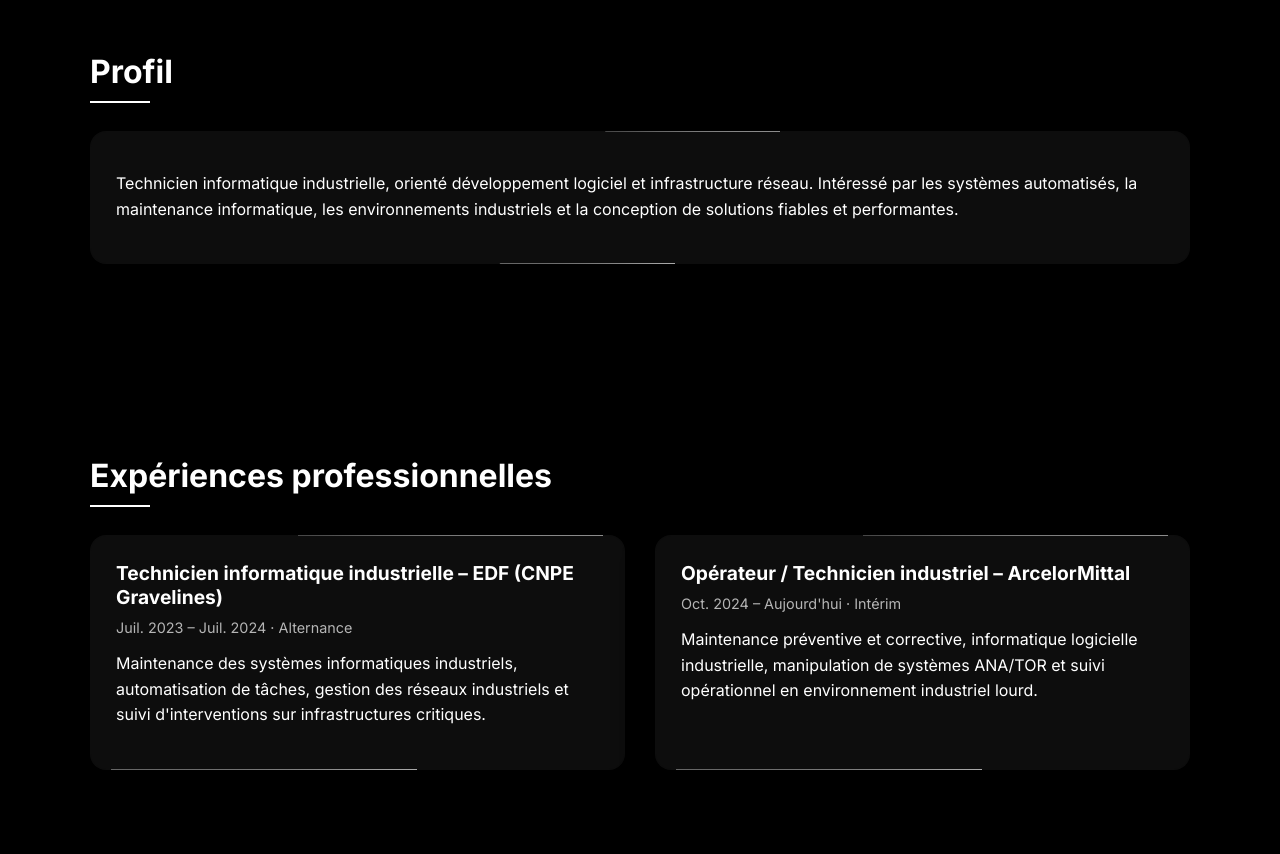
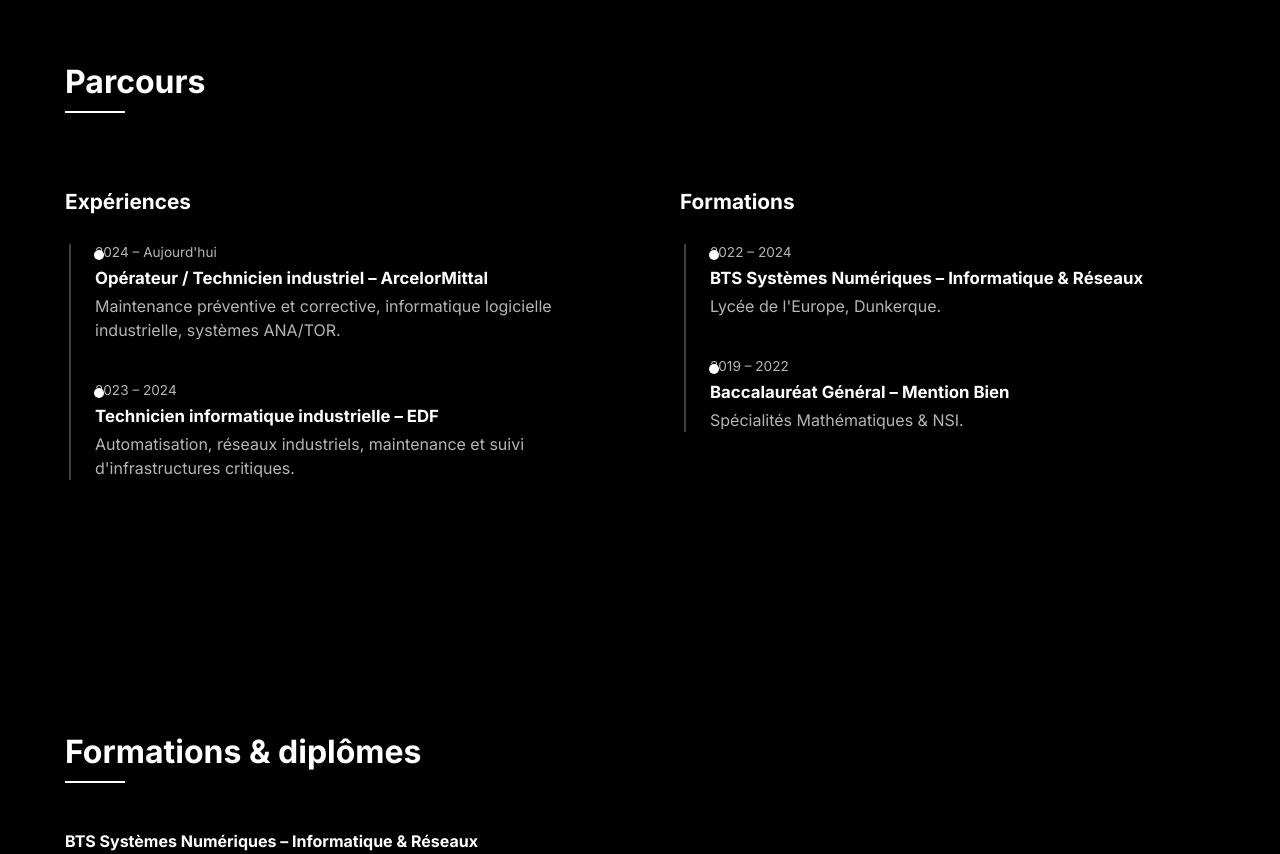
Before and after one commit to Ydoxide/becupoulainanthony.github.io, a plain HTML site: page index.html in a window 1280 px wide. Shown: the part 860-1714 px from the top of the page. Drawn offline with Linux system fonts and the light colour scheme.

Commit message:
Update index.html
New design

```diff
--- a/index.html
+++ b/index.html
@@ -52,14 +52,14 @@
     }
 
     section {
-      max-width: 1150px;
+      max-width: 1200px;
       margin: 0 auto;
-      padding: 80px 25px;
+      padding: 90px 25px;
     }
 
     section h3.section-title {
       font-size: 2rem;
-      margin-bottom: 40px;
+      margin-bottom: 60px;
       position: relative;
     }
 
@@ -73,78 +73,72 @@
       background: var(--text);
     }
 
-    .grid {
+    /* TIMELINE */
+
+    .timeline-wrapper {
       display: grid;
-      grid-template-columns: repeat(auto-fit, minmax(300px, 1fr));
-      gap: 30px;
+      grid-template-columns: 1fr 1fr;
+      gap: 80px;
     }
 
-    .card {
-      position: relative;
-      background: var(--card);
-      border-radius: 16px;
-      padding: 26px;
-      box-shadow: 0 15px 30px rgba(0,0,0,0.6);
-      transform: translateY(30px);
-      opacity: 0;
-      transition: transform 0.6s ease, opacity 0.6s ease;
-      overflow: hidden;
+    .timeline-title {
+      font-size: 1.3rem;
+      margin-bottom: 30px;
     }
 
-    .card::before {
+    .timeline {
+      position: relative;
+      padding-left: 30px;
+    }
+
+    .timeline::before {
       content: "";
       position: absolute;
-      inset: -2px;
-      border-radius: 18px;
-      background: conic-gradient(
-        from 0deg,
-        rgba(255,255,255,0.9),
-        rgba(255,255,255,0.2),
-        rgba(255,255,255,0.9)
-      );
-      animation: rotateGlow 14s linear infinite;
-      z-index: 0;
-      opacity: 0.8;
+      left: 4px;
+      top: 0;
+      bottom: 0;
+      width: 2px;
+      background: rgba(255,255,255,0.25);
     }
 
-    .card::after {
-      content: "";
-      position: absolute;
-      inset: 1px;
-      background: var(--card);
-      border-radius: 15px;
-      z-index: 1;
+    .timeline-item {
+      position: relative;
+      margin-bottom: 40px;
     }
 
-    .card > * {
-      position: relative;
-      z-index: 2;
+    .timeline-date {
+      display: block;
+      font-size: 0.85rem;
+      color: var(--muted);
+      margin-bottom: 8px;
     }
 
-    .card:hover {
-      transform: translateY(-10px) scale(1.02);
-      box-shadow: 0 30px 60px rgba(0,0,0,0.8);
+    .timeline-dot {
+      position: absolute;
+      left: -1px;
+      top: 6px;
+      width: 10px;
+      height: 10px;
+      border-radius: 50%;
+      background: var(--text);
     }
 
-    .card.visible {
-      transform: translateY(0);
-      opacity: 1;
+    .timeline-content h5 {
+      margin: 0 0 6px 0;
+      font-size: 1.05rem;
     }
 
-    .card h4 {
-      margin: 0 0 8px 0;
-      font-size: 1.2rem;
+    .timeline-content p {
+      margin: 0;
+      color: var(--muted);
+      line-height: 1.5;
     }
 
-    .card span {
-      font-size: 0.9rem;
-      color: var(--muted);
-    }
-
-    .card p {
-      margin-top: 14px;
-      line-height: 1.6;
-      color: var(--text);
+    /* RESPONSIVE */
+    @media (max-width: 900px) {
+      .timeline-wrapper {
+        grid-template-columns: 1fr;
+      }
     }
 
     footer {
@@ -159,13 +153,6 @@
       from { opacity: 0; transform: translateY(20px); }
       to { opacity: 1; transform: translateY(0); }
     }
-
-    @keyframes rotateGlow {
-      from { transform: rotate(0deg); }
-      to { transform: rotate(360deg); }
-    }
-      to { opacity: 1; transform: translateY(0); }
-    }
   </style>
 </head>
 <body>
@@ -176,35 +163,57 @@
 </header>
 
 <section>
-  <h3 class="section-title">Profil</h3>
-  <div class="card">
-    <p>
-      Technicien informatique industrielle, orienté développement logiciel et infrastructure réseau.
-      Intéressé par les systèmes automatisés, la maintenance informatique, les environnements industriels
-      et la conception de solutions fiables et performantes.
-    </p>
-  </div>
-</section>
+  <h3 class="section-title">Parcours</h3>
+  <div class="timeline-wrapper">
 
-<section>
-  <h3 class="section-title">Expériences professionnelles</h3>
-  <div class="grid">
-    <div class="card">
-      <h4>Technicien informatique industrielle – EDF (CNPE Gravelines)</h4>
-      <span>Juil. 2023 – Juil. 2024 · Alternance</span>
-      <p>
-        Maintenance des systèmes informatiques industriels, automatisation de tâches,
-        gestion des réseaux industriels et suivi d'interventions sur infrastructures critiques.
-      </p>
+    <div class="timeline-column">
+      <h4 class="timeline-title">Expériences</h4>
+
+      <div class="timeline">
+        <div class="timeline-item">
+          <span class="timeline-date">2024 – Aujourd'hui</span>
+          <div class="timeline-dot"></div>
+          <div class="timeline-content">
+            <h5>Opérateur / Technicien industriel – ArcelorMittal</h5>
+            <p>Maintenance préventive et corrective, informatique logicielle industrielle, systèmes ANA/TOR.</p>
+          </div>
+        </div>
+
+        <div class="timeline-item">
+          <span class="timeline-date">2023 – 2024</span>
+          <div class="timeline-dot"></div>
+          <div class="timeline-content">
+            <h5>Technicien informatique industrielle – EDF</h5>
+            <p>Automatisation, réseaux industriels, maintenance et suivi d'infrastructures critiques.</p>
+          </div>
+        </div>
+      </div>
     </div>
-    <div class="card">
-      <h4>Opérateur / Technicien industriel – ArcelorMittal</h4>
-      <span>Oct. 2024 – Aujourd'hui · Intérim</span>
-      <p>
-        Maintenance préventive et corrective, informatique logicielle industrielle,
-        manipulation de systèmes ANA/TOR et suivi opérationnel en environnement industriel lourd.
-      </p>
+
+    <div class="timeline-column">
+      <h4 class="timeline-title">Formations</h4>
+
+      <div class="timeline">
+        <div class="timeline-item">
+          <span class="timeline-date">2022 – 2024</span>
+          <div class="timeline-dot"></div>
+          <div class="timeline-content">
+            <h5>BTS Systèmes Numériques – Informatique & Réseaux</h5>
+            <p>Lycée de l'Europe, Dunkerque.</p>
+          </div>
+        </div>
+
+        <div class="timeline-item">
+          <span class="timeline-date">2019 – 2022</span>
+          <div class="timeline-dot"></div>
+          <div class="timeline-content">
+            <h5>Baccalauréat Général – Mention Bien</h5>
+            <p>Spécialités Mathématiques & NSI.</p>
+          </div>
+        </div>
+      </div>
     </div>
+
   </div>
 </section>
 
```
